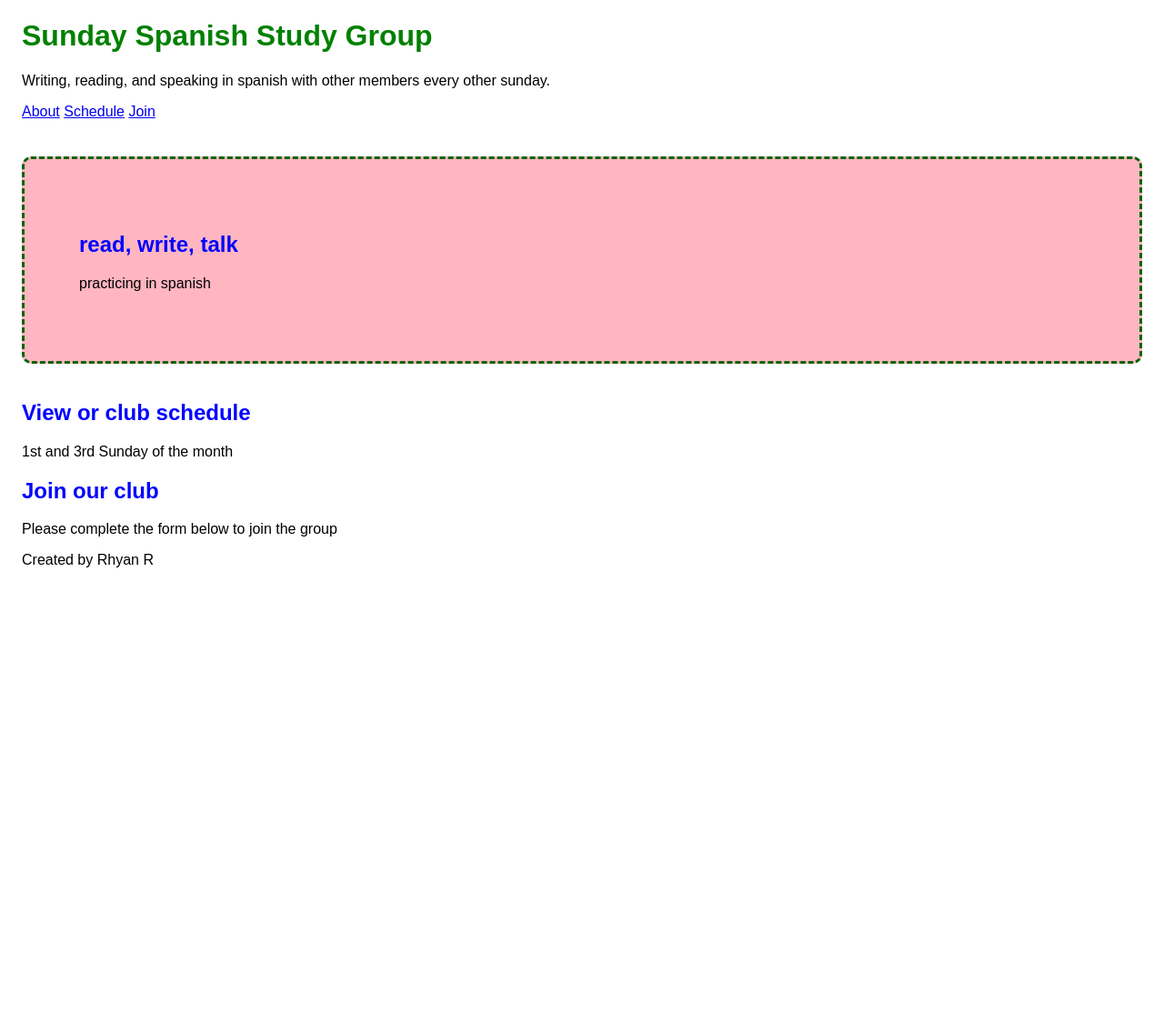
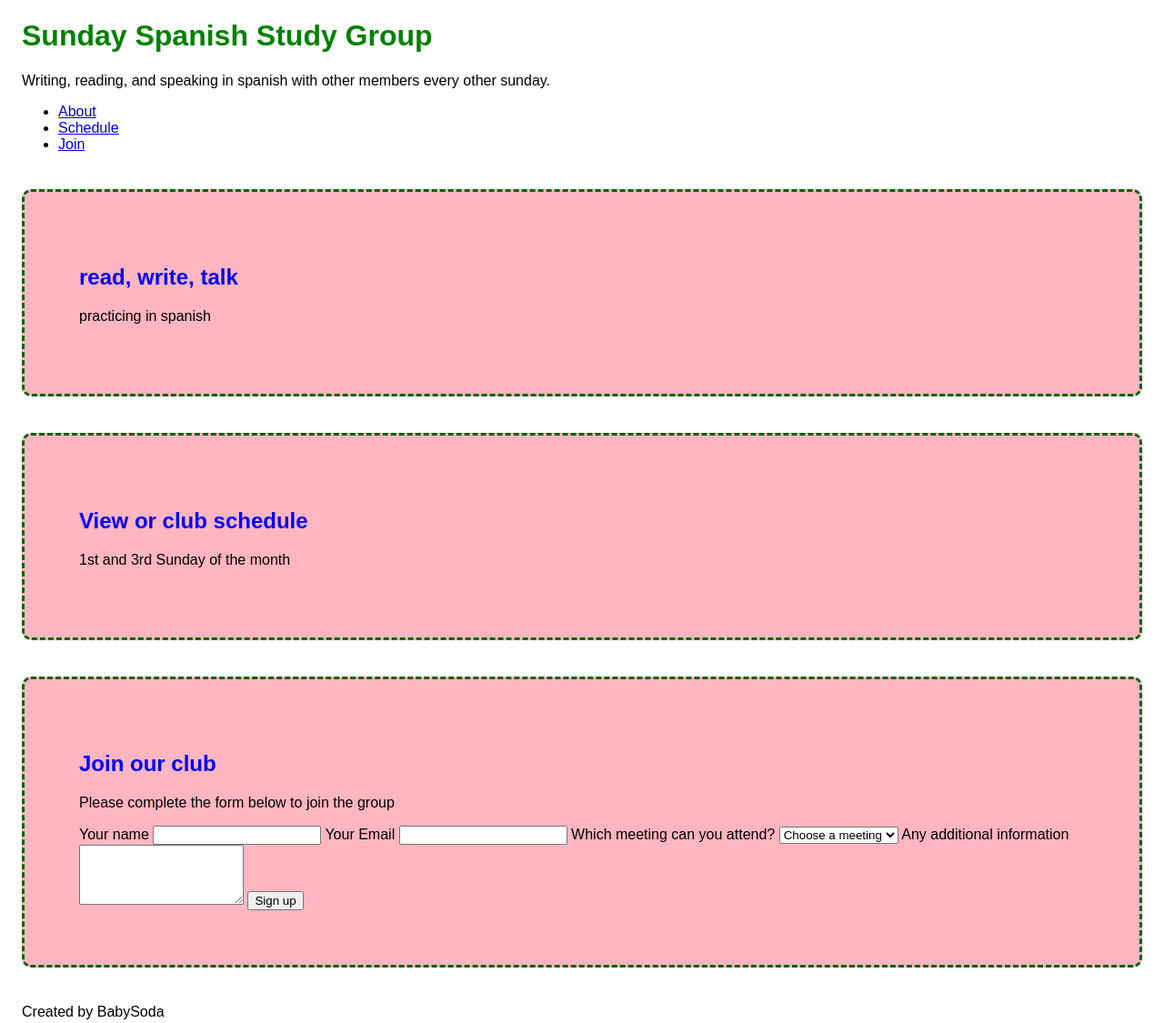
Before and after one commit to BabySodaCodex/signup-page-4, a plain HTML site: page index.html in a window 1280 px wide. Shown: the whole page at 91% size. Before the commit the page ends 800 px from the top, so only its background shows below. Drawn offline with Linux system fonts and the light colour scheme.

Commit message:
add signup form

```diff
--- a/index.html
+++ b/index.html
@@ -14,12 +14,13 @@
 		<p>Writing, reading, and speaking in spanish with other members every other sunday.</p>
     </header>
 
-	<!-- My navigation links -->
+	<!-- My navigation links list -->
 	<nav>
-		<a href="#about">About</a>
-		<a href="#schedule">Schedule</a>
-		<a href="#join">Join</a>
-
+		<ul>
+		  <li><a href="#about">About</a></li>
+		  <li><a href="#schedule">Schedule</a></li>
+		  <li><a href="#join">Join</a></li>
+	    </ul>
 	<!-- Main:  3 sections-->
 	<main>
 	<!-- Section 1-->
@@ -29,21 +30,43 @@
 	  </section>
 
 	  <!-- Section 2-->
-	  <section id="schedule">
+	  <section id="schedule" class="box">
 	  	<h2>View or club schedule</h2>
 		<p>1st and 3rd Sunday of the month</p>
 	  </section>
 
 	  <!-- Section 1-->
-	  <section id="join">
+	  <section id="join" class="box">
 	  	<h2>Join our club</h2>
 	    <p>Please complete the form below to join the group</p>
+
+		<!--signup form-->
+		<form>
+		  <label for="name">Your name</label>
+		  <input type="text" id="name" name="name" required>
+
+		  <label for="email">Your Email</label>
+		  <input type="email" id="email" name="email" required>
+
+		  <label for="session">Which meeting can you attend?</label>
+		  <select id="session" name="session">
+			<option value="">Choose a meeting</option>
+			<option value="first">First Sunday</option>
+			<option value="third">Third Sunday</option>
+			<option value="both">Both Meetings</option>
+          </select>
+
+		  <label for="message">Any additional information</label>
+		  <textarea id="message" name="message" rows="4"></textarea>
+		  <button type="submit">Sign up</button>
+        </form>
+
 	  </section>
 	</main>
 
 	 <!-- Section 1-->
     <footer>
-	<p> Created by Rhyan R</p>
+	<p> Created by BabySoda</p>
 	</footer>
     <script src="script.js"></script>
 
```
